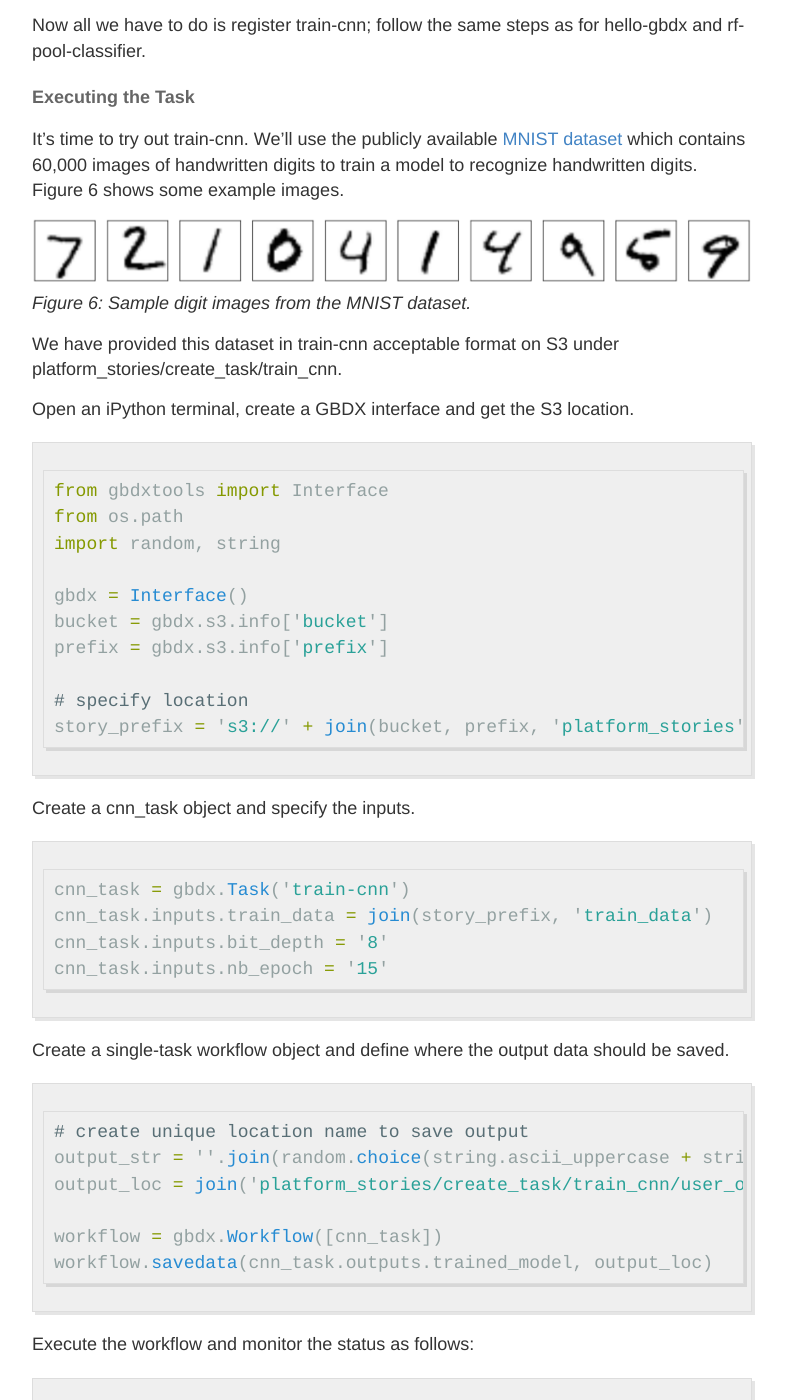
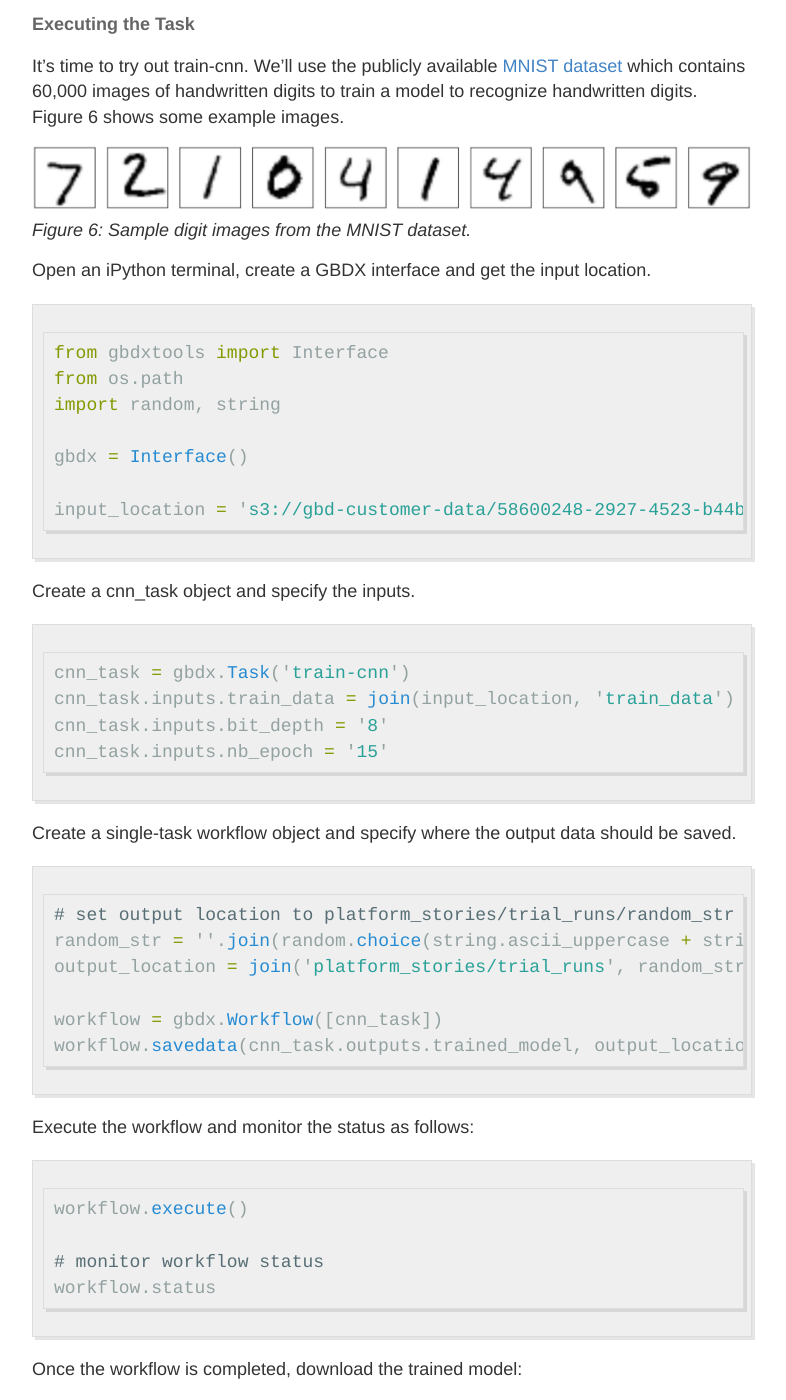
Before and after one commit to neoocm/PlatformStories.github.io, a Jekyll site: the page built from _posts/2016-9-30-create-task.md, in a window 1280 px wide and 1400 px high, scrolled down 48095 px. Shown: the whole window, without its empty margins (248-1034 px from the left). Built offline with Jekyll 4.4.1, drawn with Linux system fonts in a browser that asks for light colours; some of the changed text lies outside the part shown.

Commit message:
changed input output structure of examples

````diff
--- a/_posts/2016-9-30-create-task.md
+++ b/_posts/2016-9-30-create-task.md
@@ -38,7 +38,7 @@ When a workflow is executed, tasks are scheduled appropriately by a **scheduler*
 ## Hello GBDX
 
 In this section, we will write a Python script for our Hello GBDX task, hello-gbdx.
-The script [*hello_gbdx.py*](https://github.com/kostasthebarbarian/platform_stories/blob/master/create_task/hello-gbdx/code/hello_gbdx.py) (not to be confused with the task name 'hello-gbdx')
+The script [*hello_gbdx.py*](https://github.com/PlatformStories/create-task/tree/master/hello-gbdx/code/hello_gbdx.py) (not to be confused with the task name 'hello-gbdx')
 does the following: it obtains a list of the task input files and prints this list
 in the file *out.txt*, along with a user defined message.
 This script is executed by the Python interpreter within the task's Docker container (more on this [a bit later](#about-docker)).
@@ -237,7 +237,7 @@ Congratulations! You now have your own docker image to which you can add your co
 ![docker_commit_wf.png]({{ site.baseurl }}/images/create-task/docker_commit_wf.png)
 *Figure 2: Adding code to a docker image.*
 
-The following steps (shown in Figure 2) walk you through adding [*hello_gbdx.py*](https://github.com/kostasthebarbarian/platform_stories/blob/master/create_task/hello-gbdx/code/hello_gbdx.py) and [*gbdx_task_interface.py*](https://github.com/kostasthebarbarian/platform_stories/blob/master/create_task/hello-gbdx/code/gbdx_task_interface.py) to hello-gbdx-docker-image. Before getting started ensure that both scripts are saved to your current working directory.
+The following steps (shown in Figure 2) walk you through adding [*hello_gbdx.py*](https://github.com/PlatformStories/create-task/tree/master/hello-gbdx/code/hello_gbdx.py) and [*gbdx_task_interface.py*](https://github.com/PlatformStories/create-task/tree/master/hello-gbdx/code/gbdx_task_interface.py) to hello-gbdx-docker-image. Before getting started ensure that both scripts are saved to your current working directory.
 
 First we run the image using the ```docker run``` command in detached mode (using the -d flag). This tells the container to run in the background so we can access the files on our local machine.
 
@@ -309,7 +309,7 @@ For more information on DockerFiles see [here](https://docs.docker.com/engine/re
 
 In this example, we will build hello-gbdx-docker-image.
 
-We begin by making the directory [hello-gbdx-build](https://github.com/kostasthebarbarian/platform_stories/tree/master/create_task/hello-gbdx/hello-gbdx-build), which will contain our DockerFile, and the subdirectory bin in which we copy *hello_gbdx.py* and *gbdx_task_interface.py*.
+We begin by making the directory [hello-gbdx-build](https://github.com/PlatformStories/create-task/tree/master/hello-gbdx/hello-gbdx-build), which will contain our DockerFile, and the subdirectory bin in which we copy *hello_gbdx.py* and *gbdx_task_interface.py*.
 
 ```bash
 # Make build an bin directories
@@ -342,14 +342,14 @@ RUN apt-get update && apt-get -y install\
     python-dev
 ```
 
-We instruct Docker to place the contents of [bin](https://github.com/kostasthebarbarian/platform_stories/tree/master/create_task/hello-gbdx/hello-gbdx-build/bin) into the image root directory. Add the following line to the end of *DockerFile*:
+We instruct Docker to place the contents of [bin](https://github.com/PlatformStories/create-task/tree/master/hello-gbdx/hello-gbdx-build/bin) into the image root directory. Add the following line to the end of *DockerFile*:
 
 ```bash
 # Add all scripts in bin to the image root directory
 ADD ./bin /
 ```
 
-Our DockerFile is now [complete]((https://github.com/kostasthebarbarian/platform_stories/blob/master/create_task/hello-gbdx/hello-gbdx-build/Dockerfile)). Exit vim with the ```:wq``` command.
+Our DockerFile is now [complete]((https://github.com/PlatformStories/create-task/tree/master/hello-gbdx/hello-gbdx-build/Dockerfile)). Exit vim with the ```:wq``` command.
 
 We are now ready to build the image. Make sure that you are still in the hello-gbdx-build directory and execute the following command:
 
@@ -370,7 +370,7 @@ Our Docker image is now ready to be tested with sample inputs.
 ### Testing a Docker Image
 
 At this point you should have hello-gbdx-docker-image which includes *hello_gbdx.py*.
-In this section, we will run this image with actual input data. Successfully doing this locally ensures that hello-gbdx will run on GBDX. [hello-gbdx/test_inputs](https://github.com/kostasthebarbarian/platform_stories/tree/master/create_task/hello-gbdx/test_inputs) in this repo contains the two inputs required by hello-gbdx: (a) the directory [data_in](https://github.com/kostasthebarbarian/platform_stories/tree/master/create_task/hello-gbdx/test_inputs/data_in), the contents of which will be written to *out.txt* (in this example, this is simply the file *data_file.txt*) (b) the file [*ports.json*](https://github.com/kostasthebarbarian/platform_stories/tree/master/create_task/hello-gbdx/test_inputs/ports.json) which
+In this section, we will run this image with actual input data. Successfully doing this locally ensures that hello-gbdx will run on GBDX. [hello-gbdx/test_inputs](https://github.com/PlatformStories/create-task/tree/master/hello-gbdx/test_inputs) in this repo contains the two inputs required by hello-gbdx: (a) the directory [data_in](https://github.com/PlatformStories/create-task/tree/master/hello-gbdx/test_inputs/data_in), the contents of which will be written to *out.txt* (in this example, this is simply the file *data_file.txt*) (b) the file [*ports.json*](https://github.com/PlatformStories/create-task/tree/master/hello-gbdx/test_inputs/ports.json) which
 contains the message to be written to *out.txt*. Keep in mind that *ports.json* is automatically created by GBDX based on the task definition and the values of the string input ports provided by the user when the task is executed.
 
 Run hello-gbdx-docker-image and mount inputs to the container under mnt/work/input; this is where GBDX will place the inputs when the task is executed.
@@ -425,7 +425,7 @@ Now that we have hello-gbdx-docker-image working locally, we can finally define
 
 ### Defining the Task
 
-The task definition is a [json file](https://github.com/kostasthebarbarian/platform_stories/blob/master/create_task/hello-gbdx/hello-gbdx_definition.json) that contains a description of the task functionality, a list of its inputs and outputs, and the Docker image that needs to be run when the task is executed.
+The task definition is a [json file](https://github.com/PlatformStories/create-task/tree/master/hello-gbdx/hello-gbdx_definition.json) that contains a description of the task functionality, a list of its inputs and outputs, and the Docker image that needs to be run when the task is executed.
 
 ```json
 {
@@ -546,7 +546,7 @@ We review the four parts of this definition below.
 
 ### GBDX Task Registry
 
-We now have all the required material to register hello-gbdx: [a Docker image on DockerHub](#creating-a-docker-image) and the [task definition](https://github.com/kostasthebarbarian/platform_stories/blob/master/create_task/hello-gbdx/hello-gbdx_definition.json).
+We now have all the required material to register hello-gbdx: [a Docker image on DockerHub](#creating-a-docker-image) and the [task definition](https://github.com/PlatformStories/create-task/tree/master/hello-gbdx/hello-gbdx_definition.json).
 
 Open an iPython terminal, import gbdxtools and start up a GBDX Interface.
 
@@ -594,13 +594,10 @@ output_str = ''.join(random.choice(string.ascii_uppercase + string.digits) for _
 output_location = join('platform_stories/trial_runs', output_str)
 workflow.savedata(hello_task.outputs.data_out, output_location)
 
-# execute the workflow
+Execute the workflow and monitor its status as follows:
+
+```python
 workflow.execute()
-```
-
-You can check the status of the workflow as:
-
-```python
 workflow.status
 ```
 
@@ -631,7 +628,7 @@ In this example, we will create the task 'rf-pool-classifier' that trains a [ran
 ![rf_img.png]({{ site.baseurl }}/images/create-task/rf_img.png)
 *Figure 4: Inputs and output of rf-pool-classifier.*
 
-rf-pool-classifier has two directory input ports: geojson and image. Within the S3 locations specified by geojson and image the task expects to find a file *train.geojson*, which contains labeled polygons from both classes, and a tif image file from which the task will extract the pixels corresponding to each polygon, respectively (Figure 4). The task also has the input string port n_estimators that determines the number of trees in the random forest; specifying a value is optional and the default is '100'. The task produces a trained model in [pickle](https://docs.python.org/2/library/pickle.html) format, which is saved in the S3 location specified by the output port trained_classifier.
+rf-pool-classifier has two directory input ports: geojson and image. Within geojson and image, the task expects to find a file *train.geojson*, which contains labeled polygons from both classes, and a tif image file from which the task will extract the pixels corresponding to each polygon, respectively (Figure 4). The task also has the input string port n_estimators that determines the number of trees in the random forest; specifying a value is optional and the default is '100'. The task produces a trained model in [pickle](https://docs.python.org/2/library/pickle.html) format, which is saved in the S3 location specified by the output port trained_classifier.
 
 #### The Code
 
@@ -842,7 +839,7 @@ To build the image:
 docker build -t <your_username>/rf-pool-classifier-docker-image .
 ```
 
-The DockerFile and scripts can be found [here](https://github.com/kostasthebarbarian/platform_stories/tree/master/create_task/rf-pool-classifier/rf-pool-classifier-build).
+The DockerFile and scripts can be found [here](https://github.com/PlatformStories/create-task/tree/master/rf-pool-classifier/rf-pool-classifier-build).
 
 #### Testing the Docker Image
 
@@ -863,13 +860,16 @@ Note that the tif is large (~15 GB) so you will need adequate disk space.
 
 ```python
 from gbdxtools import Interface
+from os.path import join
 gbdx = Interface()
 
+input_location = 's3://gbd-customer-data/58600248-2927-4523-b44b-5fec3d278c09/platform_stories/create_task/rf_pool_classifier'
+
 # download the image strip (will take a couple minutes)
-gbdx.s3.download('platform_stories/create_task/rf_pool_classifier/image/1040010014800C00.tif', './image/')
+gbdx.s3.download(join(input_location, 'image'), './image/')
 
 # download the geojson with training data
-gbdx.s3.download('platform_stories/create_task/rf_pool_classifier/geojson/train.geojson', './geojson/')
+gbdx.s3.download(join(input_location, 'geojson'), './geojson/')
 
 # exit iPython
 exit
@@ -912,19 +912,19 @@ The definition for rf-pool-classifier is provided below:
         {
             "name": "image",
             "type": "directory",
-            "description": "S3 location of image strip.",
+            "description": "Contains the image strip where the polygons are found.",
             "required": true
         },
         {
             "name": "geojson",
             "type": "directory",
-            "description": "S3 location of train.geojson. Each feature in train.geojson should contain a feature_id, image_id, and class name (either 'No swimming pool' or 'Swimming pool')",
+            "description": "Contains a geojson with labeled polygons. Each polygon has the properties feature_id, image_id, and class_name (either 'No swimming pool' or 'Swimming pool')",
             "required": true
         },
         {
             "name": "n_estimators",
             "type": "string",
-            "description": "Number of trees in the random forest classifier. Defaults to 100.",
+            "description": "Number of trees to use in the random forest classifier. Defaults to 100.",
             "required": false
         }
     ],
@@ -932,7 +932,7 @@ The definition for rf-pool-classifier is provided below:
         {
             "name": "trained_classifier",
             "type": "directory",
-            "description": "S3 location of 'classifier.pkl' which contains the trained model."
+            "description": "Contains the file 'classifier.pkl' which is the trained random forest classifier."
         }
     ],
     "containerDescriptors": [
@@ -975,42 +975,40 @@ bucket = gbdx.s3.info['bucket']
 prefix = gbdx.s3.info['prefix']
 
 # specify location
-story_prefix = 's3://' + join(bucket, prefix, 'platform_stories', 'create_task', 'rf_pool_classifier')
-```
-
-Create an rf_task object and specify the inputs.
+input_location = 's3://gbd-customer-data/58600248-2927-4523-b44b-5fec3d278c09/platform_stories/create_task/rf_pool_classifier'
+```
+
+# Create an rf_task object and specify the inputs.
 
 ```python
 rf_task = gbdx.Task('rf-pool-classifier')
-rf_task.inputs.image = join(story_prefix, 'image')
-rf_task.inputs.geojson = join(story_prefix, 'geojson')
+rf_task.inputs.image = join(input_location, 'image')
+rf_task.inputs.geojson = join(input_location, 'geojson')
 rf_task.inputs.n_estimators = "1000"
 ```
 
 Create a single-task workflow object and define where the output data should be saved.
 
 ```python
-# create unique location name to save output
-output_str = ''.join(random.choice(string.ascii_uppercase + string.digits) for _ in range(20))
-output_loc = join('platform_stories/create_task/rf_pool_classifier/user_outputs', output_str)
+# set output location to platform_stories/trial_runs/random_str within your bucket/prefix
+random_str = ''.join(random.choice(string.ascii_uppercase + string.digits) for _ in range(20))
+output_location = join('platform_stories/trial_runs', random_str)
 
 workflow = gbdx.Workflow([rf_task])
-workflow.savedata(rf_task.outputs.trained_classifier, output_loc)
+workflow.savedata(rf_task.outputs.trained_classifier, output_location)
 ```
 
 Execute the workflow and monitor its status as follows:
 
 ```python
 workflow.execute()
-
-# Monitor workflow status
 workflow.status
 ```
 
-Once the workflow has completed you may download the task output:
-
-```python
-gbdx.s3.download(join('platform_stories/create_task/rf_pool_classifier/user_outputs/', output_str))
+Once the workflow is completed, you can download *classifier.pkl* locally as follows:
+
+```python
+gbdx.s3.download(output_location)
 ```
 
 Done! At this point we have created and executed a simple ML task on the platform.
@@ -1274,10 +1272,10 @@ We are going to use the tools we created [above](#using-the-gpu) to create the t
 ![train_cnn_task.png]({{ site.baseurl }}/images/create-task/train_cnn_task.png)
 *Figure 5: Inputs and output of train-cnn.*
 
-train-cnn has a single directory input port [train_data](https://github.com/kostasthebarbarian/platform_stories/tree/master/create_task/train-cnn/test_input/train_data). The task expects to find the following two files within the S3 location specified by train_data:
-
-- *X.npz*: Contains the training images as a numpy array in [npz format](http://docs.scipy.org/doc/numpy/reference/generated/numpy.savez.html). The array should have the following dimensional ordering: (num_images, num_bands, img_rows, img_cols).
-- *y.npz*: Contains a numpy array of numerical class labels for each training image in *X.npz*.
+train-cnn has a single directory input port [train_data](https://github.com/PlatformStories/create-task/tree/master/train-cnn/test_input/train_data). The task expects to find the following two files within train_data:
+
+- *X.npz*: Training images as a numpy array saved in [npz format](http://docs.scipy.org/doc/numpy/reference/generated/numpy.savez.html). The array should have the following dimensional ordering: (num_images, num_bands, img_rows, img_cols).
+- *y.npz*: Class labels corresponding to training images as a numpy array saved in npz format.
 
 train-cnn also has the optional string input ports bit_depth and nb_epoch. The former specifies the bit depth of the imagery and defaults to '8' and the latter defines the number of training epochs with a default value of '10'. The task produces a trained model in the form of a model architecture file *model_architecture.json* and a trained weights file *model_weights.h5*. These two outputs will be stored in the S3 location specified by the output port trained_model.
 
@@ -1496,7 +1494,7 @@ ssh into the AWS GPU instance and clone this repo so that the sample input is on
 ssh -i </path/to/key_pair> ubuntu@<your_instance_name>
 
 # clone this repo
-ubuntu@ip-00-000-00-000:~$ git clone https://github.com/kostasthebarbarian/platform_stories
+ubuntu@ip-00-000-00-000:~$ git clone https://github.com/PlatformStories/create-task
 ```
 
 Pull train-cnn-docker-image from your DockerHub account onto the instance.
@@ -1540,7 +1538,7 @@ Defining a task that runs on a GPU is very similar to defining regular tasks. Th
 ```json
 {
     "name": "train-cnn",
-    "description": "Train a convolutional neural network classifier on input imagery",
+    "description": "Train a convolutional neural network classifier on the MNIST data set.",
     "properties": {
         "isPublic": true,
         "timeout": 36000
@@ -1549,26 +1547,26 @@ Defining a task that runs on a GPU is very similar to defining regular tasks. Th
         {
             "name": "train_data",
             "type": "directory",
-            "description": "S3 directory containing two files: training images (must be named 'X.npz') and associated training labels (named 'y.npz'). X.npz has shape (n_samples, n_bands, img_rows, img_cols). y.npz has shape (n_samples,)",
+            "description": "Contains training images X.npz and corresponding labels y.npz.",
             "required": true
         },
         {
             "name": "nb_epoch",
             "type": "string",
-            "description": "Int: number of training epochs to perform during training. Defualts to 10.",
+            "description": "Number of training epochs to perform during training. Defaults to 10.",
             "required": false
         },
         {
             "name": "bit_depth",
             "type": "string",
-            "description": "Int: bit depth of the input images. This parameter is necessary for proper normalization. Defaults to 8."
+            "description": "Bit depth of the input images. This parameter is necessary for proper normalization. Defaults to 8."
         }
     ],
     "outputPortDescriptors": [
         {
             "name": "trained_model",
             "type": "directory",
-            "description": "The fully trained model with the architecture stored as model_arch.json and weights as model_weights.h5."
+            "description": "Contains the fully trained model with the architecture stored as model_arch.json and the weights as model_weights.h5."
         }
     ],
     "containerDescriptors": [
@@ -1594,9 +1592,7 @@ It's time to try out train-cnn. We'll use the publicly available [MNIST dataset]
 ![mnist.png]({{ site.baseurl }}/images/create-task/mnist.png)
 *Figure 6: Sample digit images from the MNIST dataset.*
 
-We have provided this dataset in train-cnn acceptable format on S3 under platform_stories/create_task/train_cnn.
-
-Open an iPython terminal, create a GBDX interface and get the S3 location.
+Open an iPython terminal, create a GBDX interface and get the input location.
 
 ```python
 from gbdxtools import Interface
@@ -1604,31 +1600,28 @@ from os.path
 import random, string
 
 gbdx = Interface()
-bucket = gbdx.s3.info['bucket']
-prefix = gbdx.s3.info['prefix']
-
-# specify location
-story_prefix = 's3://' + join(bucket, prefix, 'platform_stories', 'create_task', 'train_cnn')
+
+input_location = 's3://gbd-customer-data/58600248-2927-4523-b44b-5fec3d278c09/platform_stories/create_task/train_cnn'
 ```
 
 Create a cnn_task object and specify the inputs.
 
 ```python
 cnn_task = gbdx.Task('train-cnn')
-cnn_task.inputs.train_data = join(story_prefix, 'train_data')
+cnn_task.inputs.train_data = join(input_location, 'train_data')
 cnn_task.inputs.bit_depth = '8'
 cnn_task.inputs.nb_epoch = '15'
 ```
 
-Create a single-task workflow object and define where the output data should be saved.
-
-```python
-# create unique location name to save output
-output_str = ''.join(random.choice(string.ascii_uppercase + string.digits) for _ in range(20))
-output_loc = join('platform_stories/create_task/train_cnn/user_outputs', output_str)
+Create a single-task workflow object and specify where the output data should be saved.
+
+```python
+# set output location to platform_stories/trial_runs/random_str within your bucket/prefix
+random_str = ''.join(random.choice(string.ascii_uppercase + string.digits) for _ in range(20))
+output_location = join('platform_stories/trial_runs', random_str)
 
 workflow = gbdx.Workflow([cnn_task])
-workflow.savedata(cnn_task.outputs.trained_model, output_loc)
+workflow.savedata(cnn_task.outputs.trained_model, output_location)
 ```
 
 Execute the workflow and monitor the status as follows:
@@ -1640,10 +1633,10 @@ workflow.execute()
 workflow.status
 ```
 
-Once the workflow has completed you may download the task output and play with your trained model.
-
-```python
-gbdx.s3.download(join('platform_stories/create_task/train_cnn/user_outputs', output_str))
+Once the workflow is completed, download the trained model:
+
+```python
+gbdx.s3.download(output_location)
 ```
 
 Congratulations, you have now created, registered, and executed a GBDX task on a GPU!
@@ -1653,6 +1646,6 @@ Congratulations, you have now created, registered, and executed a GBDX task on a
 You may find the following links helpful:
 
 + [Object detection with Theano and Caffe](https://github.com/DigitalGlobe/gbdx-caffe)
-+ [Building GPU docker containers for GBDX](https://github.com/ctuskdg/gbdx-gpu-docker)
++ [Building GPU docker containers for GBDX](https://github.com/DigitalGlobe/gbdx-gpu-docker)
 + [CUDA 6.5 on AWS GPU Instance Running Ubuntu 14.04](http://tleyden.github.io/blog/2014/10/25/cuda-6-dot-5-on-aws-gpu-instance-running-ubuntu-14-dot-04/)
 + [cloud-harness: Build custom GBDX tasks for beginners](http://cloud-harness.readthedocs.io/en/latest/)
````
Also changed, not shown: other parts of _posts/2016-9-30-create-task.md (+2 -2 lines).
